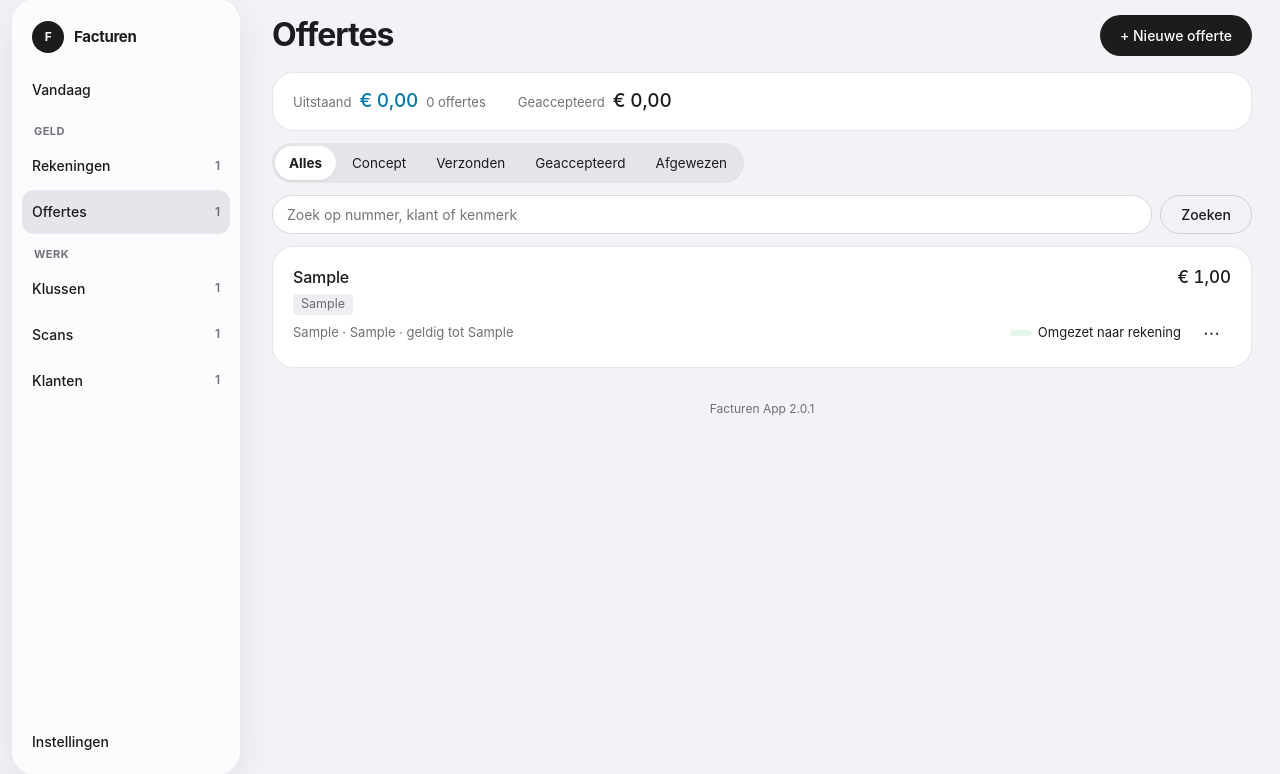
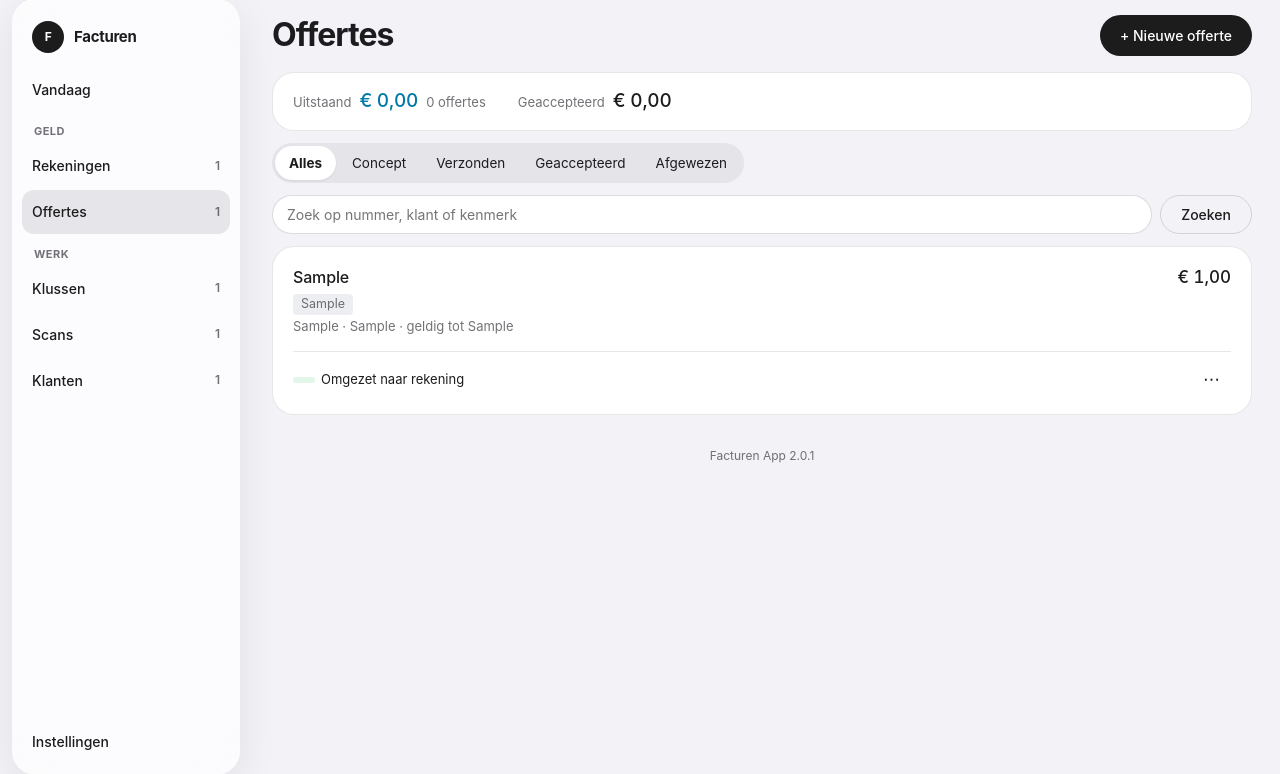
Before and after one commit to stsanders06/facturen-app, a Flask app: page /offertes in a window 1280 px wide. Shown: the part 13-787 px from the top of the page. Run offline with Flask 3, Linux system fonts and the light colour scheme; the visitor is signed in with stand-in values (Sample User, id 1); data comes from the database, SQL or seed files in the repository; tables that the repository leaves empty hold one stand-in row (values such as "Sample post").

Commit message:
Kaarten terug zoals in 2.0.0
De compacte kaarten waren te druk. De lijstkaarten bij Rekeningen en
Offertes hebben weer hun eigen onderregel met streep voor de status en de
knoppen, precies zoals op main. De tabbalk en het filtersegment op één
rij blijven.

De tests van de lagere kaarten zijn vervangen door een test die de
onderregel controleert en dat de tikvlakken elkaar niet raken. De regel
over lagere kaarten is uit de CHANGELOG.

```diff
--- a/facturen_app/app/templates/offertes.html
+++ b/facturen_app/app/templates/offertes.html
@@ -41,38 +41,23 @@
     font-variant-numeric: tabular-nums;
     white-space: nowrap;
   }
-  /* De nummerregel, de status en de knoppen staan op één regel: links wat het
-     is, rechts wat je ermee kunt. Eerder stonden status en knoppen eronder op
-     een eigen rij met een streep ertussen; dat maakte elke kaart een stuk hoger
-     dan nodig. Past het niet naast elkaar (een telefoon), dan zakken de status
-     en de knoppen samen één regel door, zonder streep of extra ruimte. */
+  .offerte .meta {
+    grid-column: 1;
+    font-size: 13px;
+    color: var(--text-secondary);
+  }
   .offerte .onderkant {
     grid-column: 1 / -1;
     display: flex;
     align-items: center;
+    justify-content: space-between;
+    gap: 12px;
     flex-wrap: wrap;
-    gap: 0 12px;
-  }
-  .offerte .meta {
-    flex: 1 1 14em;
-    min-width: 0;
-    font-size: 13px;
-    color: var(--text-secondary);
+    margin-top: 12px;
+    padding-top: 12px;
+    border-top: 1px solid var(--divider);
   }
   .offerte .chips { display: flex; gap: 6px; flex-wrap: wrap; align-items: center; }
-  .offerte .acties { margin-left: auto; }
-  /* Op een telefoon past het niet naast elkaar. Dan staat het nummer bovenaan
-     en de status met de knoppen samen op de regel eronder: altijd zo, zodat
-     de puntjes per kaart op dezelfde plek staan. Een knop is daar 44 px hoog,
-     terwijl je de tekst erin maar 20 px ziet. Het tikvlak blijft 44 px, maar
-     steekt boven en onder in de lucht van de kaart uit in plaats van de regel
-     hoger te maken. */
-  @media (max-width: 620px) {
-    .offerte .meta { flex-basis: 100%; }
-  }
-  @media (pointer: coarse), (max-width: 620px) {
-    .offerte .onderkant .acties { margin-block: -8px; }
-  }
 </style>
 {% endblock %}
 {% block content %}
@@ -139,13 +124,13 @@
     {%- if o.kenmerk %}
     <div class="kenmerk">{{ o.kenmerk }}</div>
     {%- endif %}
+    <div class="meta">
+      {#- Een concept heeft nog geen nummer; zonder deze terugval begint de regel
+          met een losse punt. Bij de rekeningen staat het er net zo. -#}
+      {{ o.nummer or 'nog geen nummer' }} · {{ o.datum|datum_nl }}
+      {%- if o.geldig_tot %} · geldig tot {{ o.geldig_tot|datum_nl }}{% endif %}
+    </div>
     <div class="onderkant">
-      <div class="meta">
-        {#- Een concept heeft nog geen nummer; zonder deze terugval begint de regel
-            met een losse punt. Bij de rekeningen staat het er net zo. -#}
-        {{ o.nummer or 'nog geen nummer' }} · {{ o.datum|datum_nl }}
-        {%- if o.geldig_tot %} · geldig tot {{ o.geldig_tot|datum_nl }}{% endif %}
-      </div>
       <span class="chips">
         <span class="chip chip-{{ o.status }}">{{ offerte_status[o.status] }}</span>
         {% if verlopen %}<span class="chip chip-verlopen">Verlopen</span>{% endif %}
```
Also changed, not shown: facturen_app/app/templates/index.html (+15 -30 lines), facturen_app/tests/test_balk_en_kaarten.py (+19 -50 lines), facturen_app/CHANGELOG.md.
